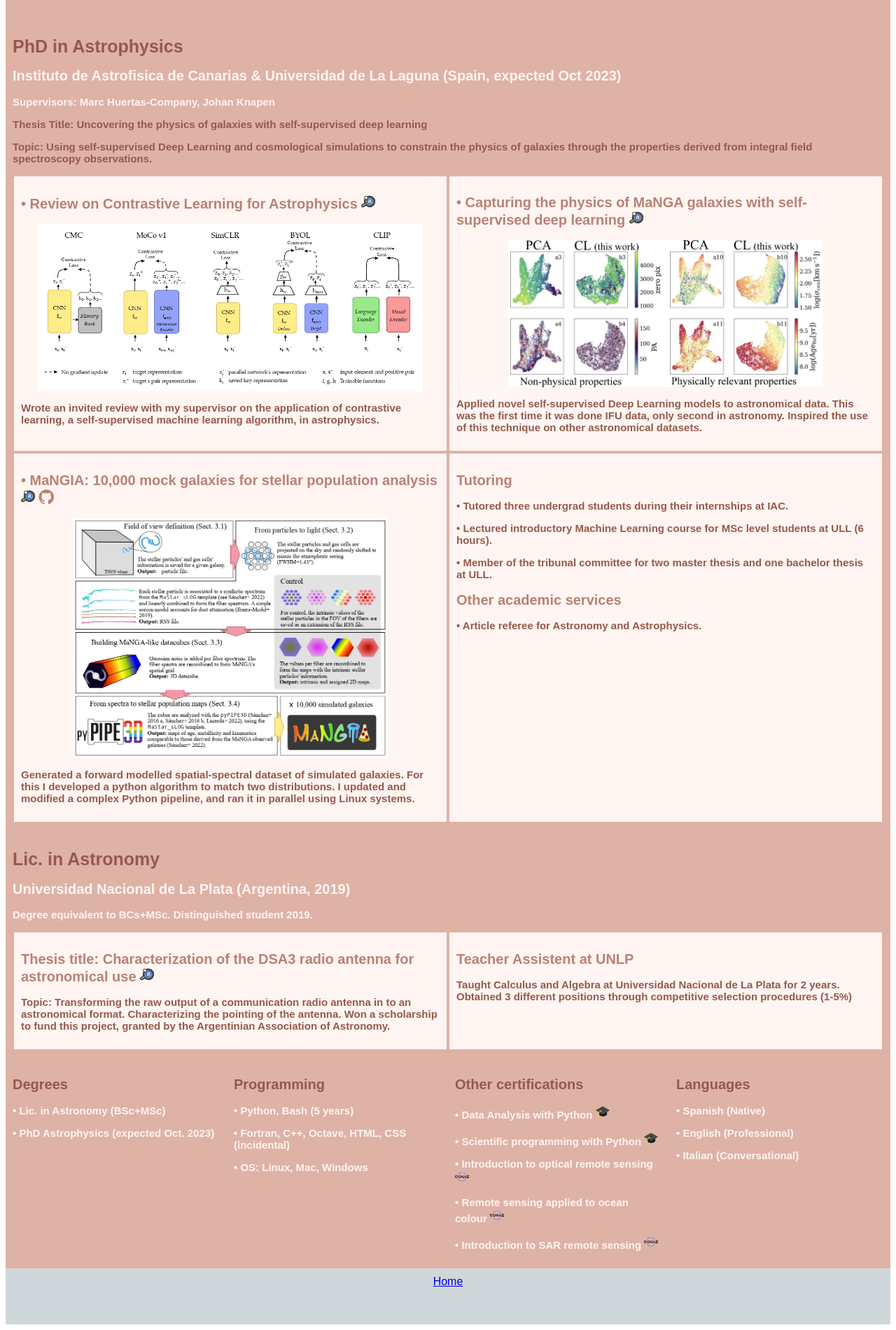
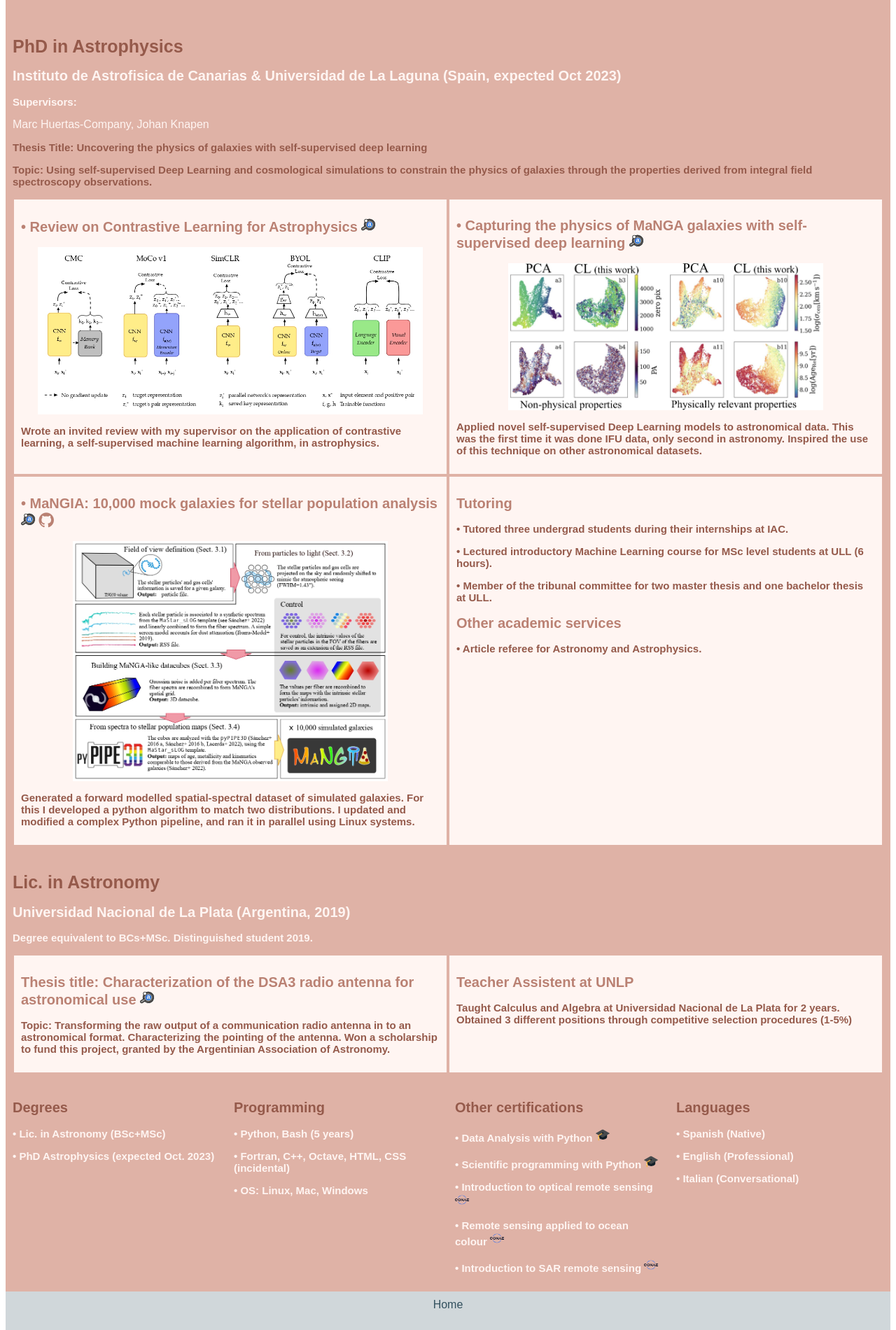
Before and after one commit to reginasar/reginasar.github.io, a plain HTML site: page experience/index.html in a window 1280 px wide. Shown: the part 180-2080 px from the top of the page at 70% size. Drawn offline with Linux system fonts and the light colour scheme.

Commit message:
Update index.html

```diff
--- a/experience/index.html
+++ b/experience/index.html
@@ -125,7 +125,7 @@ body {
 <div class="degree">
   <h1 id="darkred">PhD in Astrophysics</h1>
   <h2 id="lightred">Instituto de Astrofisica de Canarias & Universidad de La Laguna (Spain, expected Oct 2023)</h2>
-  <h3 id="lightred">Supervisors: Marc Huertas-Company, Johan Knapen</h3>
+  <h3 id="lightred">Supervisors: </h3> <a id="lightred" href="https://mhuertascompany.weebly.com/">Marc Huertas-Company,</a> <a id="lightred" href="http://vivaldi.ll.iac.es/galeria/jhk/Johan%20Knapen%27s%20Homepage/Welcome.html">Johan Knapen</a>
   <h3 id="darkred">Thesis Title: Uncovering the physics of galaxies with self-supervised deep learning</h3>
   <h3 id="darkred">Topic: Using self-supervised Deep Learning and cosmological simulations to constrain the physics of galaxies through the properties derived from integral field spectroscopy observations.</h3>
 
@@ -223,7 +223,7 @@ Association of Astronomy.</h3>
 
 
 <div class="footer">
-  <a href="https://reginasar.github.io/">Home</a>
+  <a id="blue" href="https://reginasar.github.io/">Home</a>
 </div>
 
 </body>
```
